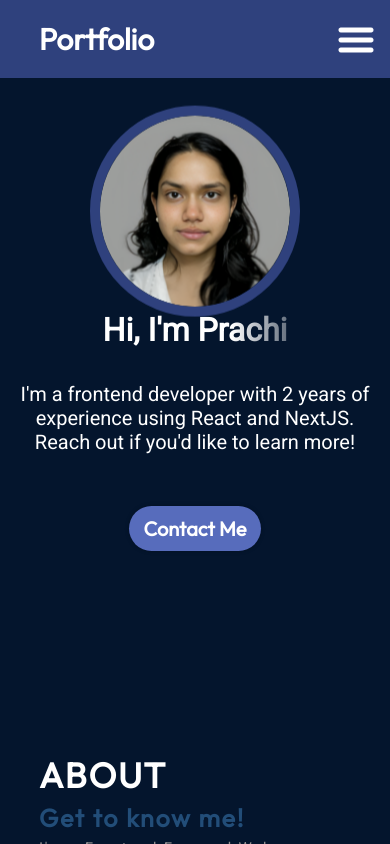
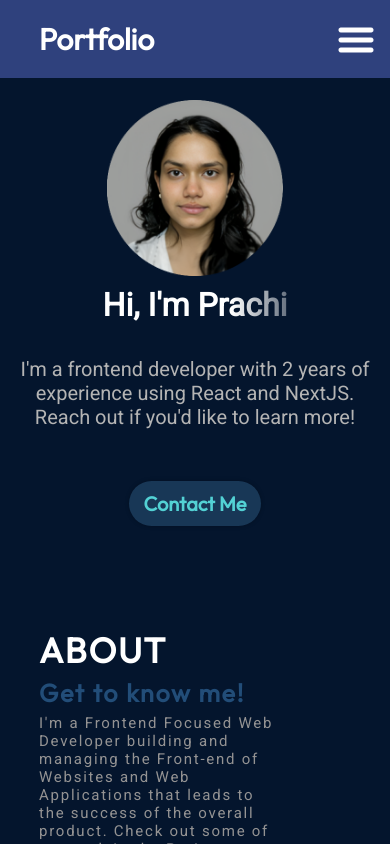
Before and after one commit to Prachi1208/portfolio, a React (Vite) app: page / in a window 390 px wide. Shown: the top 844 px of the page. Built offline with nearby package versions, Linux system fonts and the light colour scheme.

Commit message:
Update Hero.module.css

```diff
--- a/src/components/Hero/Hero.module.css
+++ b/src/components/Hero/Hero.module.css
@@ -16,7 +16,7 @@
   display: flex;
   flex-direction: column;
   align-items: flex-start;
-  color: var(--color-text);
+  color: rgb(255, 255, 255);
   z-index: 1;
   flex: 1 1 50%; /* Allows the content to resize */
 }
@@ -24,6 +24,8 @@
 .title {
   font-size: 3rem; /* Use relative units */
   font-weight: 900;
+  color: rgb(255, 212, 72);
+  margin-top: 100px;
   margin-bottom: 33px;
   font-family: var(--font-roboto);
   background: linear-gradient(
@@ -37,15 +39,16 @@
 }
 
 .description {
-  font-size: 1.875rem; /* Use relative units */
-  font-family: var(--font-roboto);
+  font-size: 1.5rem; /* Use relative units */
+  font-family: roboto;
   margin-bottom: 52px;
+  color: rgb(180, 180, 180); /* Gray color */
 }
 
 .contactBtn {
   text-decoration: none;
-  background-color: var(--color-primary);
-  color: var(--color-text);
+  background-color:rgb(24, 55, 86);
+  color: rgb(83, 209, 212);
   border-radius: 100px;
   font-size: 1.875rem; /* Use relative units */
   font-weight: 600;
@@ -59,32 +62,13 @@
   transform: scale(1.05); /* Optional: slightly enlarge button on hover */
 }
 
-
 .heroImg {
   max-width: 30%; /* Adjusted for smaller image */
   z-index: 1;
-  border-radius: 100%; /* Makes the image circular */
-  border: 15px solid rgb(47, 65, 125); /* Adds a border for the frame */
-  animation-name: floating;
-  animation-duration: 3s;
-  animation-iteration-count: infinite;
-  animation-timing-function: ease-in-out;
-  flex: 1 1 30%; /* Allows the image to resize */
 }
 
-@keyframes floating {
-  0% {
-    transform: translate(0, 0px);
-  }
-  50% {
-    transform: translate(0, 10px);
-  }
-  100% {
-    transform: translate(0, -0px);
-  }
-}
-
-.topBlur, .bottomBlur {
+.topBlur,
+.bottomBlur {
   position: absolute;
   border-radius: 764px;
   background: rgba(25, 55, 109, 0.7);
@@ -116,6 +100,7 @@
   }
 
   .title {
+    margin-top: -10px;
     font-size: 2.5rem; /* Adjust for smaller screens */
     text-align: center; /* Center-align text on smaller screens */
   }
@@ -127,8 +112,8 @@
 
   .contactBtn {
     text-decoration: none;
-    background-color: var(--color-primary);
-    color: var(--color-text);
+    background-color: rgb(24, 55, 86);
+    color: rgb(83, 209, 212);
     border-radius: 100px;
     font-size: 1.875rem; /* Use relative units */
     font-weight: 600;
@@ -143,19 +128,10 @@
   }
 
 
-.heroImg {
-  min-width: 60%; /* Ensure both width and height are equal */
-  height: auto; /* Maintain aspect ratio */
-  z-index: 1;
-  border-radius: 50%; /* Makes the image circular */
-  border: 10px solid rgb(47, 65, 125); /* Adds a border for the frame */
-  animation-name: floating;
-  animation-duration: 3s;
-  animation-iteration-count: infinite;
-  animation-timing-function: ease-in-out;
-  flex: 1 1 30%; /* Allows the image to resize */
-}
-
+  .heroImg {
+    width: 30%; /* Make the image smaller on smaller screens */
+    margin-bottom: 20px;
+  }
 
   .content {
     align-items: center;
@@ -168,7 +144,11 @@
 }
 
 @media screen and (max-width: 480px) {
+  .container {
+    margin-bottom: -100px;
+  }
   .title {
+    margin-top: -10px;
     font-size: 2rem; /* Further adjust for very small screens */
   }
 
@@ -181,17 +161,7 @@
     padding: 10px 15px; /* Further adjust padding */
   }
 
- .heroImg {
-  min-width: 60%; /* Ensure both width and height are equal */
-  height: auto; /* Maintain aspect ratio */
-  z-index: 1;
-  border-radius: 50%; /* Makes the image circular */
-  border: 10px solid rgb(47, 65, 125); /* Adds a border for the frame */
-  animation-name: floating;
-  animation-duration: 3s;
-  animation-iteration-count: infinite;
-  animation-timing-function: ease-in-out;
-  flex: 1 1 30%; /* Allows the image to resize */
+  .heroImg {
+    min-width: 50%; /* Make the image smaller on very small screens */
+  }
 }
-
-}
```
